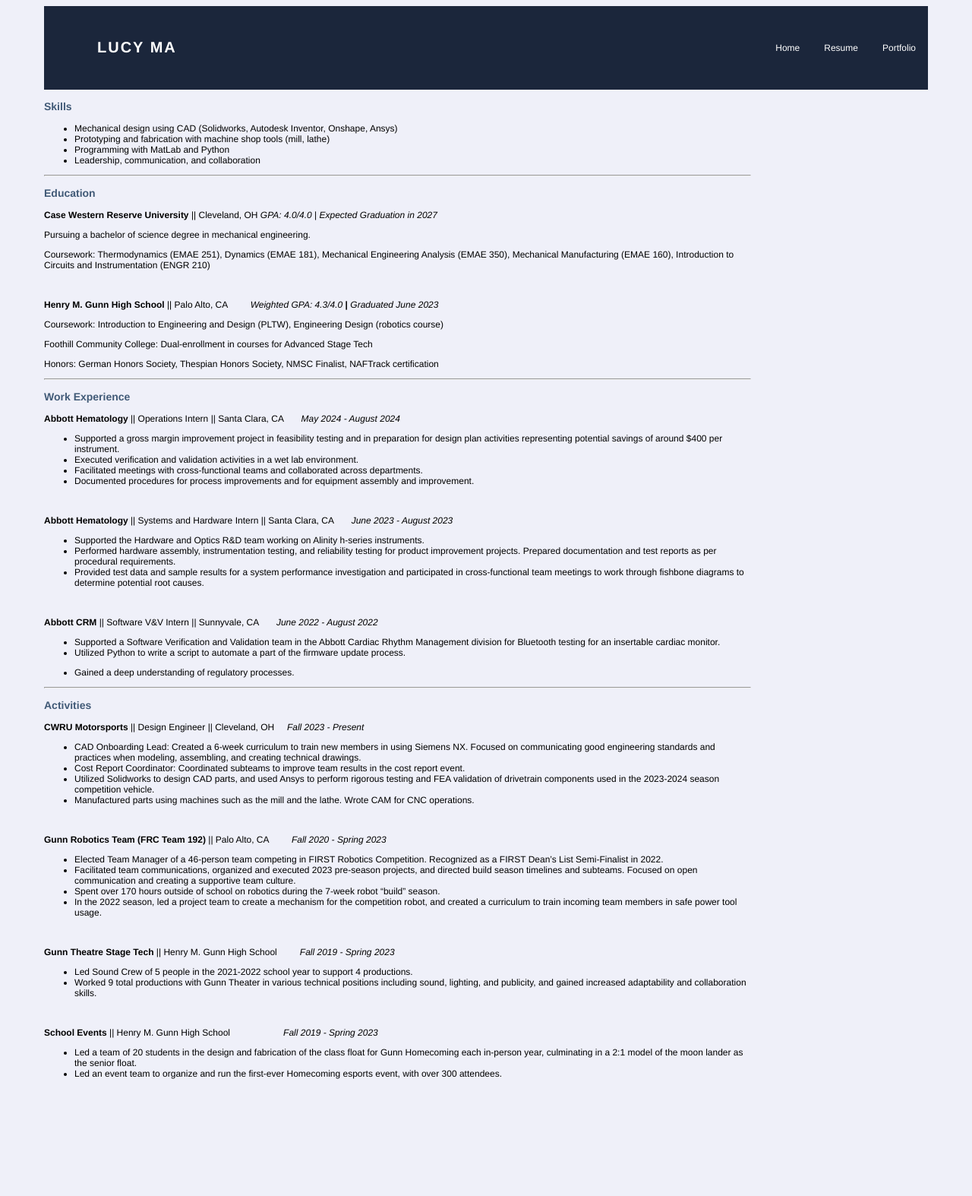
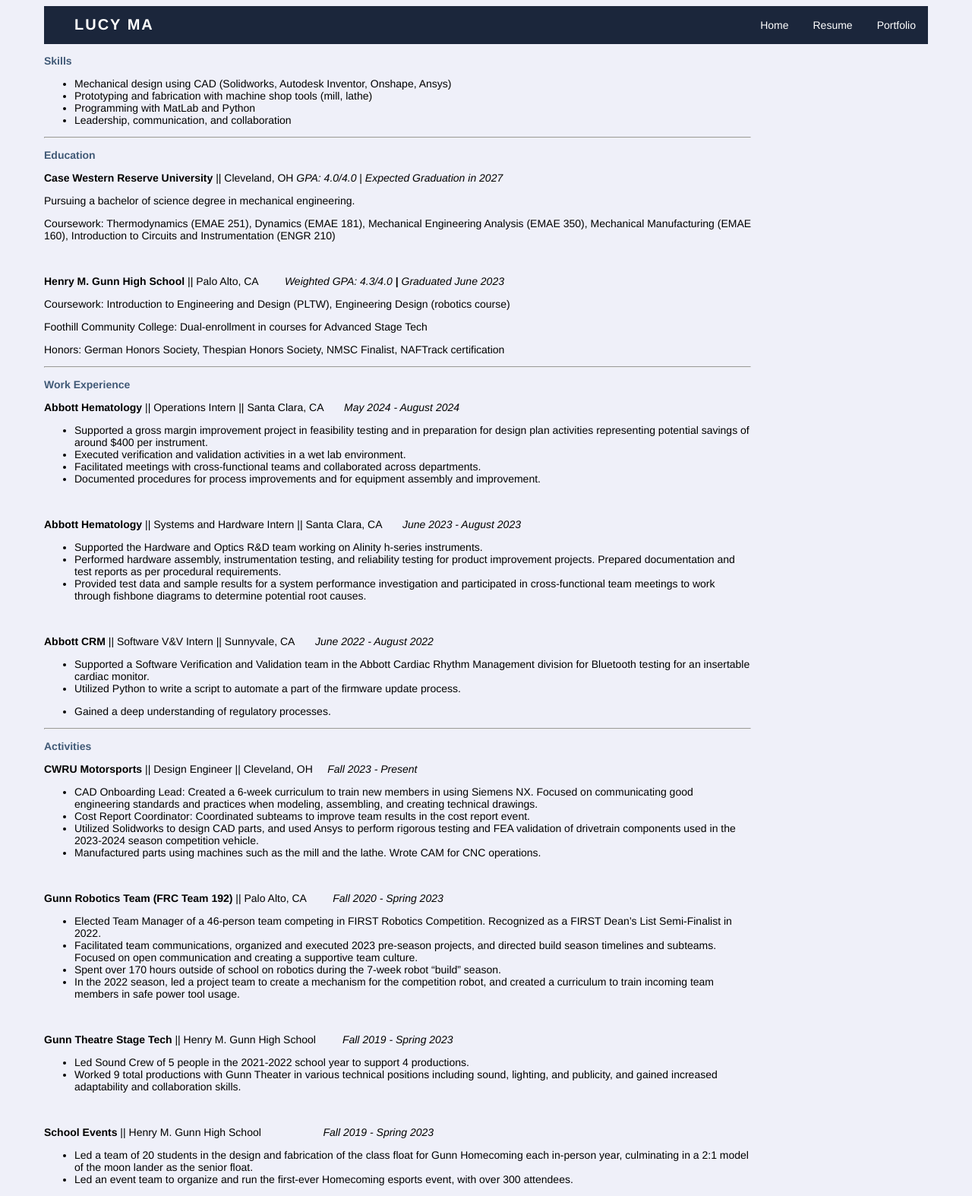
Before and after one commit to lucyttma/lucyttma.github.io, a Jekyll site: the page built from static/resume.html, in a window 1280 px wide. Shown: the whole page at 76% size. Built offline with Jekyll 4.4.1, drawn with Linux system fonts in a browser that asks for light colours; before the commit the page ends 1432 px from its top, so only the background shows below that.

Commit message:
Update resume.scss

```diff
--- a/_sass/resume.scss
+++ b/_sass/resume.scss
@@ -2,43 +2,62 @@
   color: #006f94;
 }
 
-.header {
+ /* The navbar container */
+.topnav {
   left:0px;
   right:0px;
-  padding: 30px;
-  text-align: center;
+  overflow: hidden;
+  background-color: #1b263b;
+  display: flex;
+  justify-content: space-between;
+}
+
+.header {
+  margin-left:20px;
   background: #1b263b;
+  float: left;
   h1 {
     color: #ffffff;
     font-weight:bold;
     letter-spacing:2px;
+    font-size:30px;
   }
+}
+
+/* Navbar links */
+.topnav a {
+  text-align:center;
+  display: inline-block;
+  color: white;
+  text-align: center;
+  padding: 14px 16px;
+  text-decoration: none;
+  float: right;
+}
+
+/* Links - change color on hover */
+.topnav a:hover {
+  background-color: #778da9;
+  color: black;
+}
+
+nav {
+  align-items: center;
+  display: flex;
+}
+
+body {
+  background-color: #eff0f9;
+  font-family: 'Helvetica', 'sans-serif';
+  font-size: 14px;
+  position:absolute;
+  left:50px;
+  right:50px;
 }
 
 .wrapper {
   display: grid;
   grid-template-columns: 80% 1fr;
-}
-
-.sidebar {
-  position:fixed;
-  right:20px;
-  top:200px;
-  height:30%;
-  width:270px;
-  background:#1b263b;
-  padding: 20px;
-  color: white;
-}
-
-body {
-  background-color: #eff0f9;
-  font-family: 'Helvetica', 'sans-serif';
-  font-size: 12px;
-  position:absolute;
-  left:50px;
-  right:50px;
-  display: block;
 }
 
 h1 {
```
